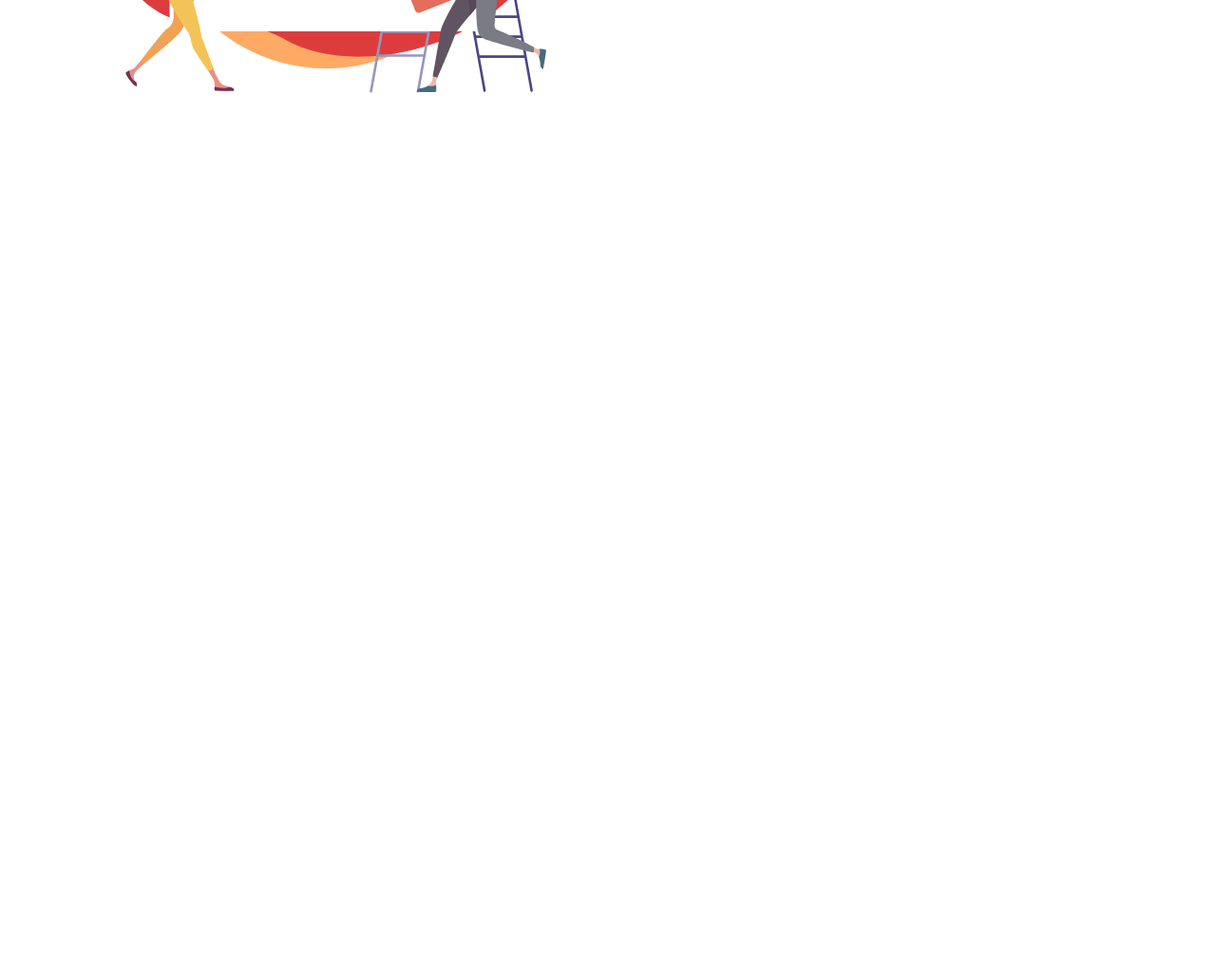
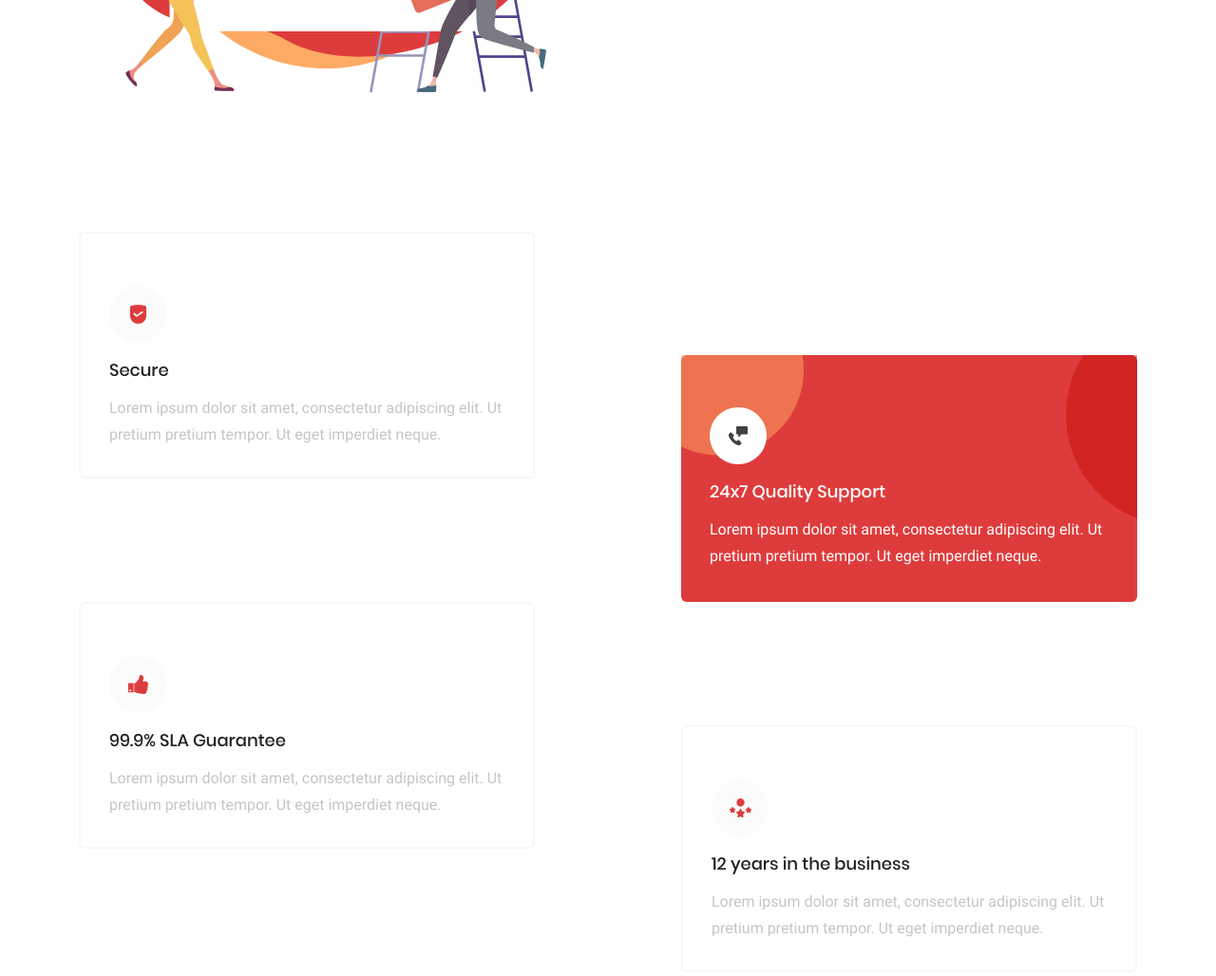
Before and after one commit to lis2612/landing-hostus, a plain HTML site: page index.html in a window 1280 px wide. Shown: the part 531-1559 px from the top of the page at 95% size. Before the commit the page ends 800 px from the top, so only its background shows below. Drawn offline with Linux system fonts and the light colour scheme.

Commit message:
Made 'Quality' section

```diff
--- a/index.html
+++ b/index.html
@@ -101,8 +101,57 @@
       </section>
 
       <section class="quality">
-        <div class="quality_card card">
+        <div class="quality__card  card">
+          <img src="/images/secure.svg" alt="secure" class="card__image">
+          <h3 class="card__title title">
+            Secure
+          </h3>
+          <p class="card__description description">
+            Lorem ipsum dolor sit amet, consectetur adipiscing elit. Ut pretium pretium tempor. Ut eget imperdiet neque.
+          </p>
+        </div>
 
+        <div class="quality__card  quality__card_active quality__card_offset card">
+          <img
+            src="/images/support.svg"
+            alt="support"
+            class="card__image"
+          >
+
+          <h3 class="card__title title">
+            24x7 Quality Support
+          </h3>
+          <p class="card__description description">
+            Lorem ipsum dolor sit amet, consectetur adipiscing elit. Ut pretium pretium tempor. Ut eget imperdiet neque.
+          </p>
+        </div>
+
+        <div class="quality__card  card">
+          <img
+            src="/images/finger.svg"
+            alt="finger"
+            class="card__image"
+          >
+          <h3 class="card__title title">
+            99.9% SLA Guarantee
+          </h3>
+          <p class="card__description description">
+            Lorem ipsum dolor sit amet, consectetur adipiscing elit. Ut pretium pretium tempor. Ut eget imperdiet neque.
+          </p>
+        </div>
+
+        <div class="quality__card quality__card_offset card">
+          <img
+            src="/images/since.svg"
+            alt="since"
+            class="card__image"
+          >
+          <h3 class="card__title title">
+            12 years in the business
+          </h3>
+          <p class="card__description description">
+            Lorem ipsum dolor sit amet, consectetur adipiscing elit. Ut pretium pretium tempor. Ut eget imperdiet neque.
+          </p>
         </div>
       </section>
     </main>
--- a/scss/_base.scss
+++ b/scss/_base.scss
@@ -3,7 +3,7 @@
   max-width: 1234px;
 }
 
-.title{
+.title {
   color: #212121;
   font-family: Poppins, Roboto, Tahoma, sans-serif;
   font-size: 24px;
@@ -12,8 +12,8 @@ font-weight: 500;
   line-height: normal;
 }
 
-.description{
-  color: #C5C5C5;
+.description {
+  color: #c5c5c5;
   font-family: Roboto, Poppins, Tahoma, sans-serif;
   font-size: 16px;
   font-style: normal;
@@ -36,7 +36,7 @@ line-height: normal;
   padding: 0 20px;
   border-radius: 4px;
   background: #de3c3c;
-  color: #FFF;
+  color: #fff;
   font-family: Poppins, Roboto, Tahoma, sans-serif;
   font-size: 13px;
   font-style: normal;
@@ -53,12 +53,16 @@ line-height: normal;
   }
 }
 
-
-.description{
-  color: #C5C5C5;
+.description {
+  color: #c5c5c5;
   font-family: Roboto, Poppins, Tahoma, sans-serif;
   font-size: 16px;
   font-style: normal;
   font-weight: 400;
   line-height: 28px;
 }
+
+.card {
+  border-radius: 6px;
+  border: 2px solid rgba(197, 197, 197, 0.15);
+}
--- a/scss/_create.scss
+++ b/scss/_create.scss
@@ -4,7 +4,7 @@
   align-items: center;
   gap: 114px;
   width: 1047px;
-  margin: 146px auto 0;
+  margin: 146px auto 146px;
   // padding-right: 41px;
   // padding: 146px 113px 0 73px;
 
--- /dev/null
+++ b/scss/_quality.scss
@@ -0,0 +1,66 @@
+.quality {
+  position: relative;
+  display: flex;
+  flex-wrap: wrap;
+  justify-content: space-between;
+  gap: 130px;
+  margin-bottom: 308px;
+  padding: 0 60px;
+
+  &__card {
+    position: relative;
+    width: 480px;
+    height: 260px;
+    padding-top: 55px;
+    padding-left: 30px;
+
+    &_active {
+      background: #de3c3c;
+      border: none;
+
+      & .card__title{
+        color: #FFF;
+      }
+
+      & .card__description{
+        color: #FFF;
+      }
+
+      &:before {
+        content: url("/images/oval-left.svg");
+        position: absolute;
+        left: 0;
+        top: 0;
+      }
+
+      &::after {
+        content: url("/images/oval-right.svg");
+        position: absolute;
+        right: 0;
+        top: 0;
+      }
+    }
+
+    &_offset{
+      top: 130px;
+    }
+
+
+
+    .card {
+      &__image {
+        position: relative;
+        width: 60px;
+        height: 60px;
+        z-index: 5;
+        margin-bottom: 15px;
+      }
+
+      &__title{
+        margin-bottom: 13px;
+        font-size: 18px;
+      }
+
+    }
+  }
+}
--- a/scss/style.scss
+++ b/scss/style.scss
@@ -9,3 +9,4 @@
 
 @import 'header';
 @import 'create';
+@import 'quality';
```
Also changed, not shown: css/style.css, images/finger.svg (added), images/oval-left.svg (added), images/oval-right.svg (added), images/secure.svg (added), images/since.svg (added), images/support.svg (added). Lines whose indentation alone changed are shown as unchanged.
